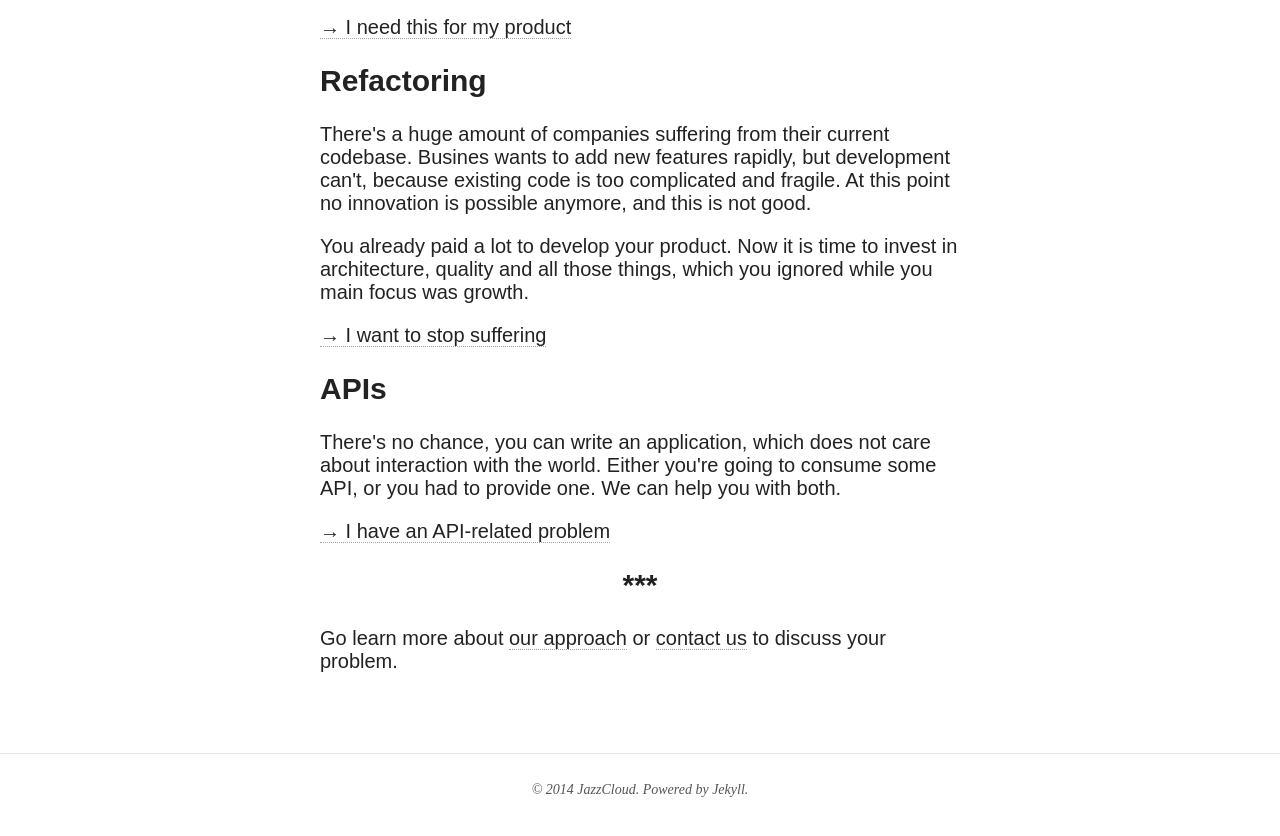
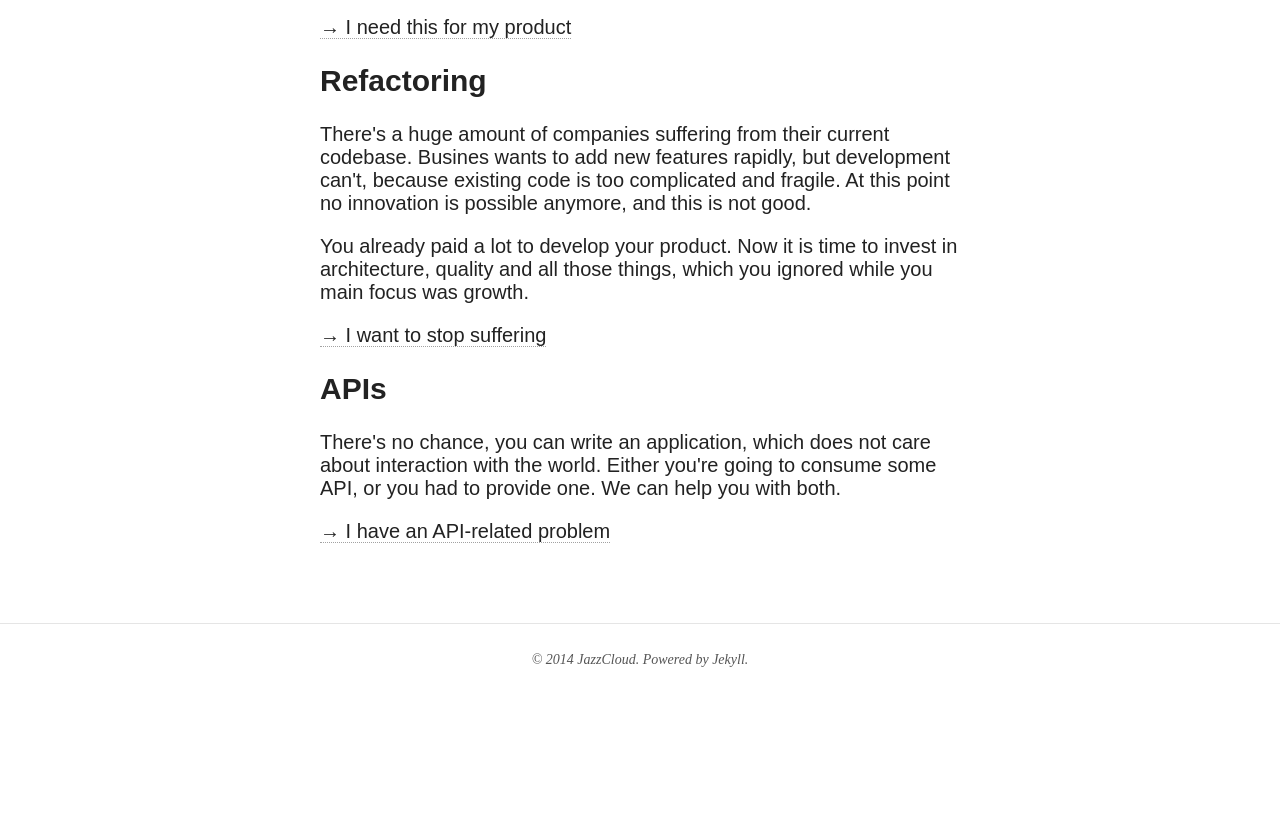
Before and after one commit to jazzcloud/jazzcloud.github.io, a Jekyll site: the page built from index.html, in a window 1280 px wide and 900 px high, scrolled down 858 px. Shown: the top 836 px of the window. Built offline with Jekyll 4.4.1, drawn with Linux system fonts in a browser that asks for light colours; nearby versions of some CDN libraries; after the commit the page ends 1628 px from its top, so only the background shows below that.

Commit message:
disable additional pages for now

```diff
--- a/index.html
+++ b/index.html
@@ -32,9 +32,9 @@ tags: []
 </p>
 
 
-<center><h2>***</h2></center>
+<!-- <center><h2>***</h2></center>
 <p>Go learn more about <a href="/approach.html">our approach</a> or <a href="/contacts.html">contact us</a> to discuss your problem.</p>
-
+ -->
 
 
 <!--
```
